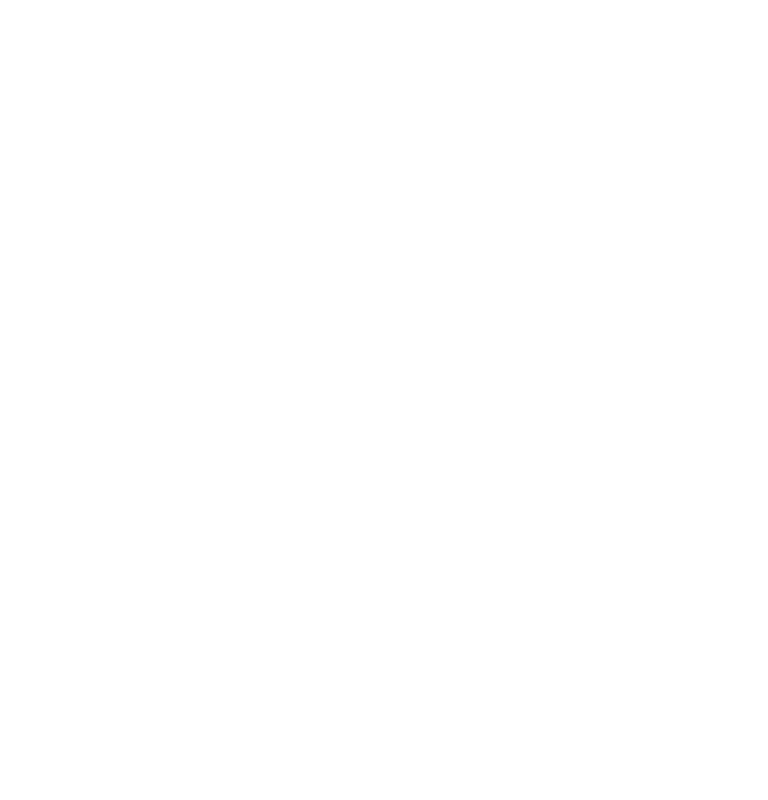
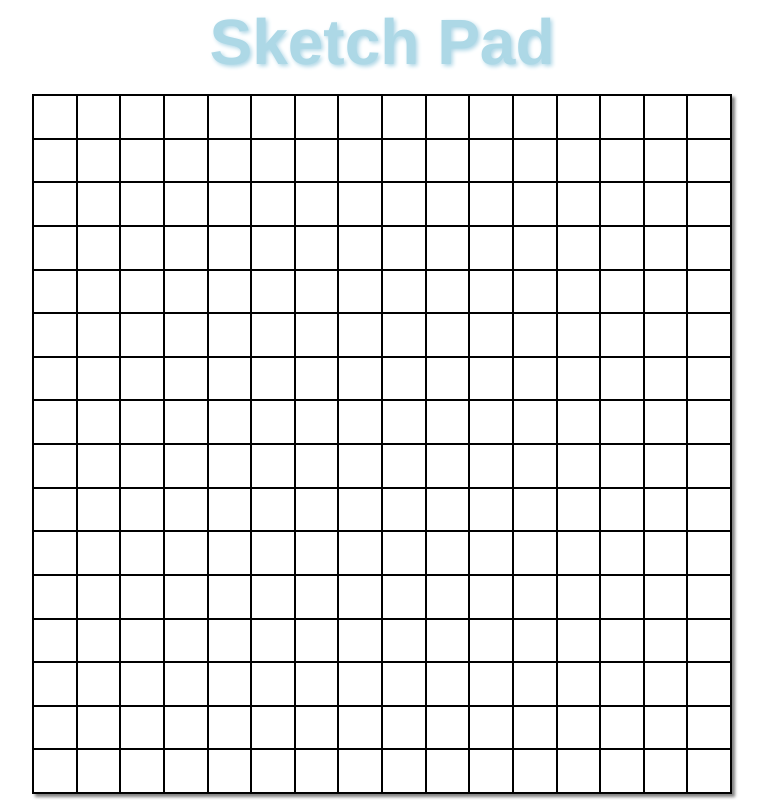
Before and after one commit to OfficialChanHen/sketch-pad, a plain HTML site: page index.html in a window 1280 px wide. Shown: the whole page, without its empty margins (258-1026 px from the left). Drawn offline with Linux system fonts and the light colour scheme.

Commit message:
Implement grid structure of sketch pad

```diff
--- a/index.css
+++ b/index.css
@@ -0,0 +1,38 @@
+* {
+    font-family: Helvetica, sans-serif, Arial;
+    box-sizing: border-box;
+}
+
+html,
+body {
+    margin: 0;
+}
+
+body {
+    display: flex;
+    flex-direction: column;
+    align-items: center;
+    gap: 10px
+}
+
+.header {
+    margin: 0;
+    padding: 5px;
+    color: rgb(173, 216, 230);
+    text-shadow: 2px 2px 4px rgb(173, 214, 230);
+    font-size: 64px;
+    font-weight: 900;
+}
+
+.squares-container {
+    display: grid;
+    width: 700px;
+    height: 700px;
+    gap: 0;
+    border: 1px solid black;
+    box-shadow: rgba(0, 0, 0, 0.5) 3px 3px 3px;
+}
+
+.square {
+    border: 1px solid black;
+}
--- a/index.html
+++ b/index.html
@@ -5,9 +5,14 @@
         <meta charset="UTF-8">
         <meta name="viewport" content="width=device-width, initial-scale=1.0">
         <title>Sketch Pad</title>
+        <link rel="stylesheet" href="./index.css">
+        <script src="./index.js" defer></script>
     </head>
 
     <body>
+        <h1 class="header">Sketch Pad</h1>
+        <div class="squares-container">
 
+        </div>
     </body>
 </html>
--- a/index.js
+++ b/index.js
@@ -0,0 +1,13 @@
+const createSquares = (numSquares) => {
+    const container = document.querySelector(".squares-container");
+    container.setAttribute("style", "grid-template-columns: " +
+                                    "repeat(" + numSquares + ", 1fr);");
+
+    for(let i = 0; i < numSquares * numSquares; i++) {
+        const square = document.createElement("div");
+        square.classList.toggle("square");
+        container.appendChild(square)
+    }
+}
+
+createSquares(16);
```
